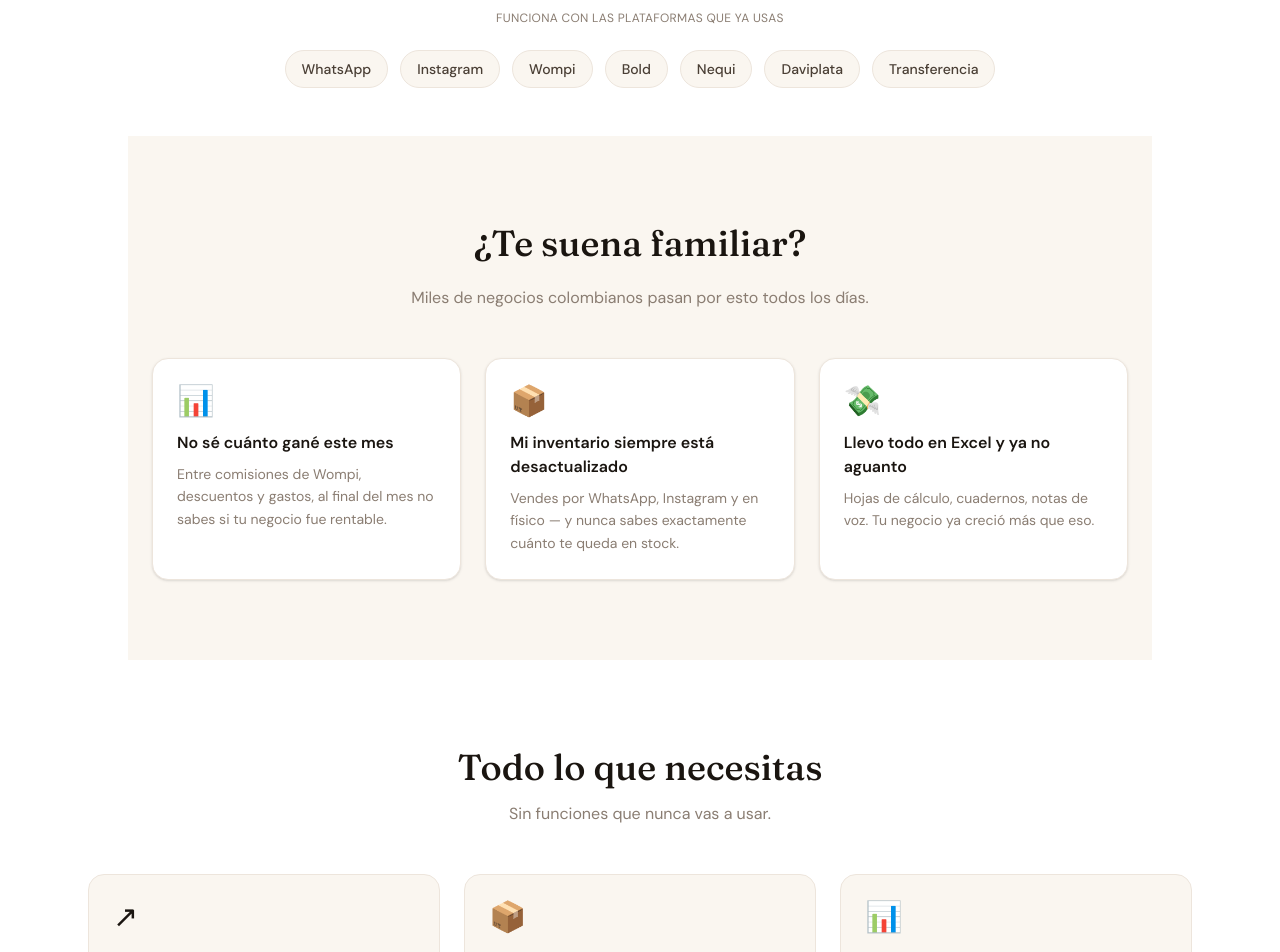
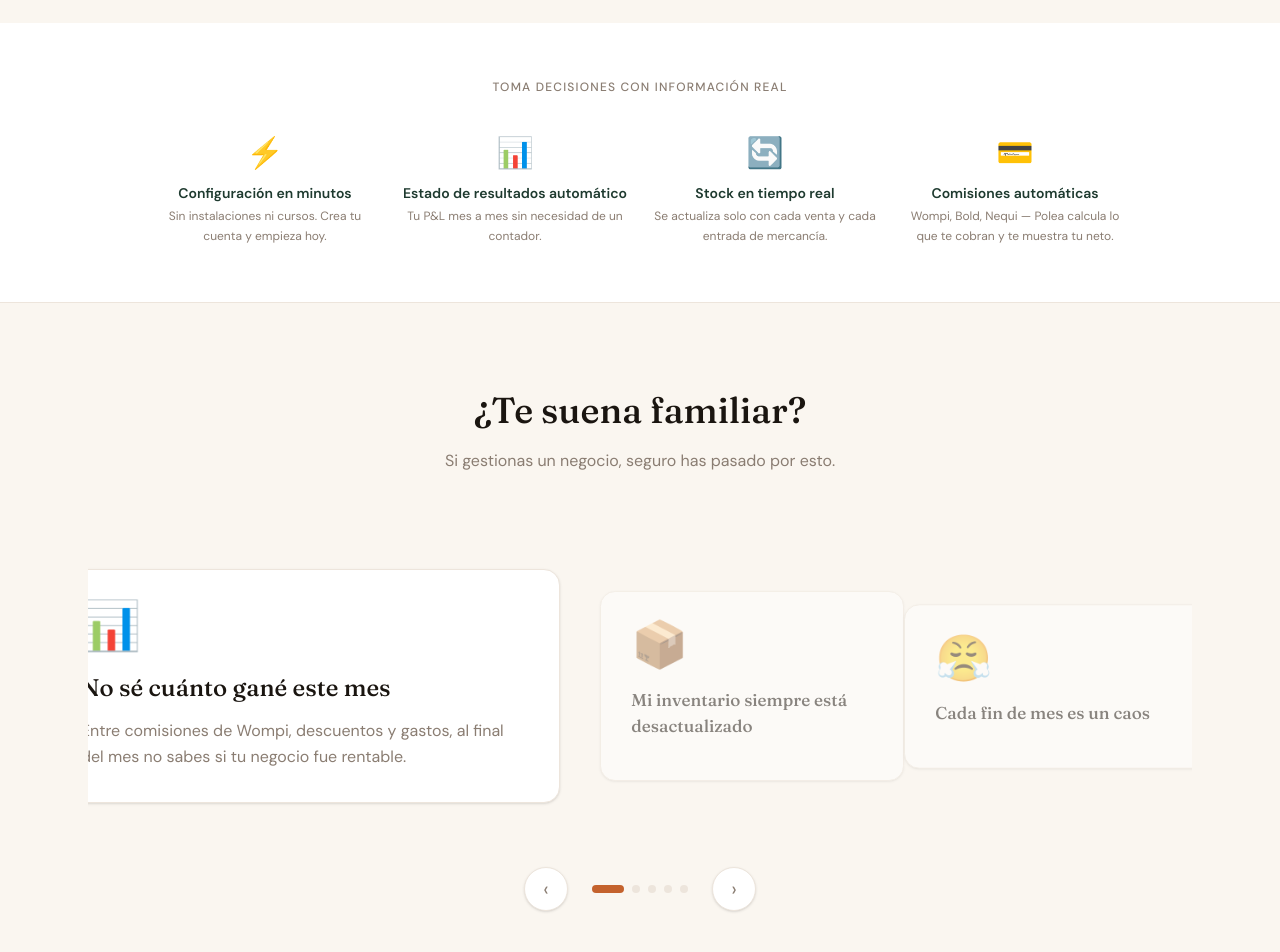
Before and after one commit to polealabs/polea-app, a Next.js app: page / in a window 1280 px wide. Shown: the part 780-1732 px from the top of the page. Built offline with nearby package versions, Linux system fonts and the light colour scheme.

Commit message:
landing - carrusel cartas con navegacion infinita y efecto profundidad

```diff
--- a/app/page.tsx
+++ b/app/page.tsx
@@ -5,8 +5,39 @@ import Link from 'next/link'
 
 const WA_URL = 'https://wa.me/573014140381'
 
+const painPoints = [
+  {
+    icon: '📊',
+    titulo: 'No sé cuánto gané este mes',
+    texto:
+      'Entre comisiones de Wompi, descuentos y gastos, al final del mes no sabes si tu negocio fue rentable.',
+  },
+  {
+    icon: '📦',
+    titulo: 'Mi inventario siempre está desactualizado',
+    texto: 'Vendes por WhatsApp, Instagram y en físico — y nunca sabes exactamente cuánto te queda en stock.',
+  },
+  {
+    icon: '💸',
+    titulo: 'Llevo todo en Excel y ya no aguanto',
+    texto: 'Hojas de cálculo, cuadernos, notas de voz. Tu negocio ya creció más que eso.',
+  },
+  {
+    icon: '👥',
+    titulo: 'No sé cuáles son mis mejores clientes',
+    texto: 'Tienes clientes que compran todo el tiempo pero no sabes quiénes son ni cuándo fue su última compra.',
+  },
+  {
+    icon: '😤',
+    titulo: 'Cada fin de mes es un caos',
+    texto:
+      'Juntar ventas, gastos y facturas de todas partes para saber cómo te fue — un proceso que te roba horas.',
+  },
+]
+
 export default function Home() {
   const [mobileOpen, setMobileOpen] = useState(false)
+  const [cardActiva, setCardActiva] = useState(0)
 
   return (
     <div className="min-h-screen bg-white">
@@ -120,14 +151,14 @@ export default function Home() {
         <div className="max-w-6xl mx-auto px-6 md:px-12 grid grid-cols-1 md:grid-cols-2 gap-16 items-center">
           <div>
             <div className="inline-flex items-center gap-2 bg-white border border-[#EDE5DC] rounded-full px-4 py-1.5 text-xs text-[#4A3F35] font-medium mb-6">
-              🇨🇴 Hecho para negocios colombianos
+              Para emprendedores que quieren claridad financiera
             </div>
             <h1 className="font-serif text-[42px] md:text-[56px] font-medium text-[#1A1510] leading-[1.1] mb-5">
-              Tu negocio,
+              Vende más.
               <br />
-              sin el caos
+              Gana más.
               <br />
-              del <span className="text-[#C4622D] italic">Excel</span>
+              <span className="text-[#C4622D] italic">Sabe exactamente cuánto.</span>
             </h1>
             <p className="text-[#8A7D72] text-lg leading-relaxed mb-8">
               Registra ventas, controla tu inventario y conoce tu ganancia real. Diseñado para tiendas que
@@ -153,7 +184,7 @@ export default function Home() {
           </div>
 
           <div className="relative">
-            <div className="bg-[#1E3A2F] rounded-2xl p-4 shadow-2xl transform md:rotate-1">
+            <div className="bg-[#1E3A2F] rounded-2xl p-4 shadow-2xl">
               <div className="bg-[#FAF6F0] rounded-xl p-4 space-y-3">
                 <div className="flex items-center justify-between">
                   <span className="font-serif text-sm font-medium text-[#1A1510]">Dashboard</span>
@@ -199,59 +230,123 @@ export default function Home() {
         </div>
       </section>
 
-      {/* 3. SOCIAL PROOF */}
-      <section className="bg-white py-12 text-center px-6">
-        <p className="text-xs uppercase tracking-wide text-[#8A7D72] mb-6">
-          FUNCIONA CON LAS PLATAFORMAS QUE YA USAS
-        </p>
-        <div className="flex flex-wrap justify-center gap-3">
-          {[
-            'WhatsApp',
-            'Instagram',
-            'Wompi',
-            'Bold',
-            'Nequi',
-            'Daviplata',
-            'Transferencia',
-          ].map((name) => (
-            <span
-              key={name}
-              className="bg-[#FAF6F0] border border-[#EDE5DC] rounded-full px-4 py-2 text-sm font-medium text-[#4A3F35]"
-            >
-              {name}
-            </span>
-          ))}
+      <section className="bg-white py-14 border-b border-[#EDE5DC]">
+        <div className="max-w-5xl mx-auto px-6">
+          <p className="text-center text-xs uppercase tracking-widest text-[#8A7D72] mb-10 font-medium">
+            Toma decisiones con información real
+          </p>
+          <div className="grid grid-cols-2 md:grid-cols-4 gap-6">
+            {[
+              {
+                icon: '⚡',
+                titulo: 'Configuración en minutos',
+                texto: 'Sin instalaciones ni cursos. Crea tu cuenta y empieza hoy.',
+              },
+              {
+                icon: '📊',
+                titulo: 'Estado de resultados automático',
+                texto: 'Tu P&L mes a mes sin necesidad de un contador.',
+              },
+              {
+                icon: '🔄',
+                titulo: 'Stock en tiempo real',
+                texto: 'Se actualiza solo con cada venta y cada entrada de mercancía.',
+              },
+              {
+                icon: '💳',
+                titulo: 'Comisiones automáticas',
+                texto: 'Wompi, Bold, Nequi — Polea calcula lo que te cobran y te muestra tu neto.',
+              },
+            ].map((item, i) => (
+              <div key={i} className="text-center">
+                <div className="text-3xl mb-3">{item.icon}</div>
+                <p className="text-sm font-semibold text-[#1E3A2F] mb-1">{item.titulo}</p>
+                <p className="text-xs text-[#8A7D72] leading-relaxed">{item.texto}</p>
+              </div>
+            ))}
+          </div>
         </div>
       </section>
 
-      {/* 4. PROBLEMA */}
-      <section id="problema" className="bg-[#FAF6F0] py-20 max-w-5xl mx-auto px-6">
-        <h2 className="font-serif text-[36px] text-center text-[#1A1510] mb-4">¿Te suena familiar?</h2>
-        <p className="text-center text-[#8A7D72] mb-12">
-          Miles de negocios colombianos pasan por esto todos los días.
-        </p>
-        <div className="grid grid-cols-1 md:grid-cols-3 gap-6">
-          <div className="bg-white rounded-2xl p-6 border border-[#EDE5DC] shadow-sm">
-            <div className="text-3xl">📊</div>
-            <h3 className="font-semibold text-[#1A1510] mt-3 mb-2">No sé cuánto gané este mes</h3>
-            <p className="text-sm text-[#8A7D72] leading-relaxed">
-              Entre comisiones de Wompi, descuentos y gastos, al final del mes no sabes si tu negocio fue
-              rentable.
-            </p>
+      <section id="problema" className="py-20" style={{ background: '#FAF6F0' }}>
+        <div className="max-w-6xl mx-auto px-6">
+          <h2 className="font-serif text-[36px] text-center text-[#1A1510] mb-3">¿Te suena familiar?</h2>
+          <p className="text-center text-[#8A7D72] mb-16">Si gestionas un negocio, seguro has pasado por esto.</p>
+
+          {/* Carrusel de cartas */}
+          <div className="relative flex items-center justify-center gap-4 overflow-hidden py-8">
+            {painPoints.map((p, i) => {
+              const total = painPoints.length
+              let diff = i - cardActiva
+              if (diff > total / 2) diff -= total
+              if (diff < -total / 2) diff += total
+
+              const isActive = diff === 0
+              const isNext = diff === 1 || (cardActiva === total - 1 && i === 0)
+              const isPrev = diff === -1 || (cardActiva === 0 && i === total - 1)
+              const isHidden = Math.abs(diff) > 1
+
+              if (isHidden) return null
+
+              return (
+                <div
+                  key={i}
+                  onClick={() => !isActive && setCardActiva(i)}
+                  className={`
+              bg-white rounded-2xl border border-[#EDE5DC] shadow-sm p-8 transition-all duration-500 flex-shrink-0
+              ${
+                isActive
+                  ? 'w-full max-w-lg z-20 opacity-100 scale-100 cursor-default'
+                  : 'w-full max-w-xs z-10 opacity-50 scale-95 cursor-pointer hover:opacity-70'
+              }
+              ${isPrev ? '-translate-x-4' : ''}
+              ${isNext ? 'translate-x-4' : ''}
+            `}
+                >
+                  <div className="text-5xl mb-5">{p.icon}</div>
+                  <h3
+                    className={`font-serif font-medium text-[#1A1510] mb-3 ${isActive ? 'text-[24px]' : 'text-[18px]'}`}
+                  >
+                    {p.titulo}
+                  </h3>
+                  {isActive && <p className="text-[#8A7D72] leading-relaxed">{p.texto}</p>}
+                </div>
+              )
+            })}
           </div>
-          <div className="bg-white rounded-2xl p-6 border border-[#EDE5DC] shadow-sm">
-            <div className="text-3xl">📦</div>
-            <h3 className="font-semibold text-[#1A1510] mt-3 mb-2">Mi inventario siempre está desactualizado</h3>
-            <p className="text-sm text-[#8A7D72] leading-relaxed">
-              Vendes por WhatsApp, Instagram y en físico — y nunca sabes exactamente cuánto te queda en stock.
-            </p>
-          </div>
-          <div className="bg-white rounded-2xl p-6 border border-[#EDE5DC] shadow-sm">
-            <div className="text-3xl">💸</div>
-            <h3 className="font-semibold text-[#1A1510] mt-3 mb-2">Llevo todo en Excel y ya no aguanto</h3>
-            <p className="text-sm text-[#8A7D72] leading-relaxed">
-              Hojas de cálculo, cuadernos, notas de voz. Tu negocio ya creció más que eso.
-            </p>
+
+          {/* Controles */}
+          <div className="flex items-center justify-center gap-6 mt-8">
+            <button
+              type="button"
+              onClick={() =>
+                setCardActiva((v) => (v - 1 + painPoints.length) % painPoints.length)
+              }
+              className="w-11 h-11 rounded-full border border-[#EDE5DC] bg-white flex items-center justify-center text-[#8A7D72] hover:bg-[#FAF6F0] transition text-xl shadow-sm"
+            >
+              ‹
+            </button>
+
+            <div className="flex gap-2">
+              {painPoints.map((_, i) => (
+                <button
+                  key={i}
+                  type="button"
+                  onClick={() => setCardActiva(i)}
+                  className={`h-2 rounded-full transition-all duration-300 ${
+                    i === cardActiva ? 'bg-[#C4622D] w-8' : 'bg-[#EDE5DC] w-2 hover:bg-[#C4B8B0]'
+                  }`}
+                />
+              ))}
+            </div>
+
+            <button
+              type="button"
+              onClick={() => setCardActiva((v) => (v + 1) % painPoints.length)}
+              className="w-11 h-11 rounded-full border border-[#EDE5DC] bg-white flex items-center justify-center text-[#8A7D72] hover:bg-[#FAF6F0] transition text-xl shadow-sm"
+            >
+              ›
+            </button>
           </div>
         </div>
       </section>
@@ -259,7 +354,7 @@ export default function Home() {
       {/* 5. FUNCIONALIDADES */}
       <section id="funcionalidades" className="bg-white py-20 max-w-6xl mx-auto px-6">
         <h2 className="font-serif text-[36px] text-center mb-2">Todo lo que necesitas</h2>
-        <p className="text-center text-[#8A7D72] mb-12">Sin funciones que nunca vas a usar.</p>
+        <p className="text-center text-[#8A7D72] mb-12">Poderoso para crecer, simple para empezar.</p>
         <div className="grid grid-cols-1 sm:grid-cols-2 lg:grid-cols-3 gap-6">
           <div className="bg-[#FAF6F0] rounded-2xl p-6 border border-[#EDE5DC]">
             <div className="text-3xl">↗</div>
@@ -359,8 +454,8 @@ export default function Home() {
 
       {/* 7. TIPOS DE NEGOCIO */}
       <section className="bg-[#FAF6F0] py-16 text-center px-6">
-        <h2 className="font-serif text-[32px] mb-3">Para cualquier negocio que venda</h2>
-        <p className="text-[#8A7D72] mb-8">Sin importar si vendes en físico, por redes o por WhatsApp.</p>
+        <h2 className="font-serif text-[32px] mb-3">Hecho para tu tipo de negocio</h2>
+        <p className="text-[#8A7D72] mb-8">Tu industria, tu ritmo, tu herramienta.</p>
         <div className="flex flex-wrap justify-center gap-2.5 max-w-3xl mx-auto">
           {[
             'Joyería',
```
